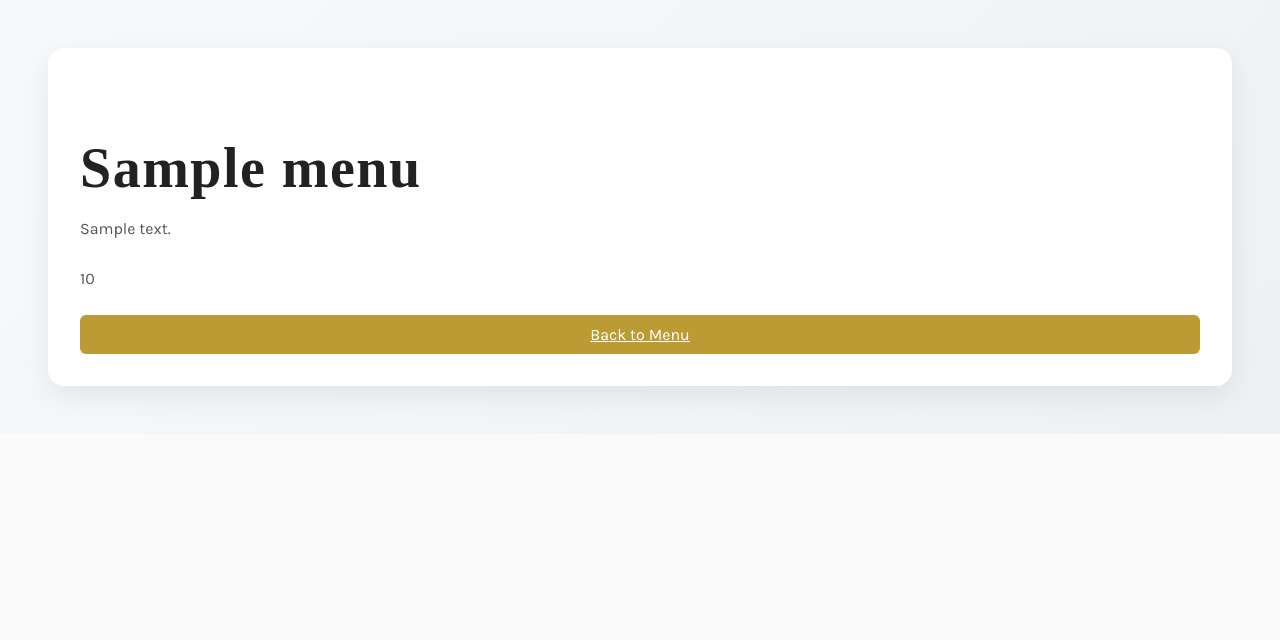
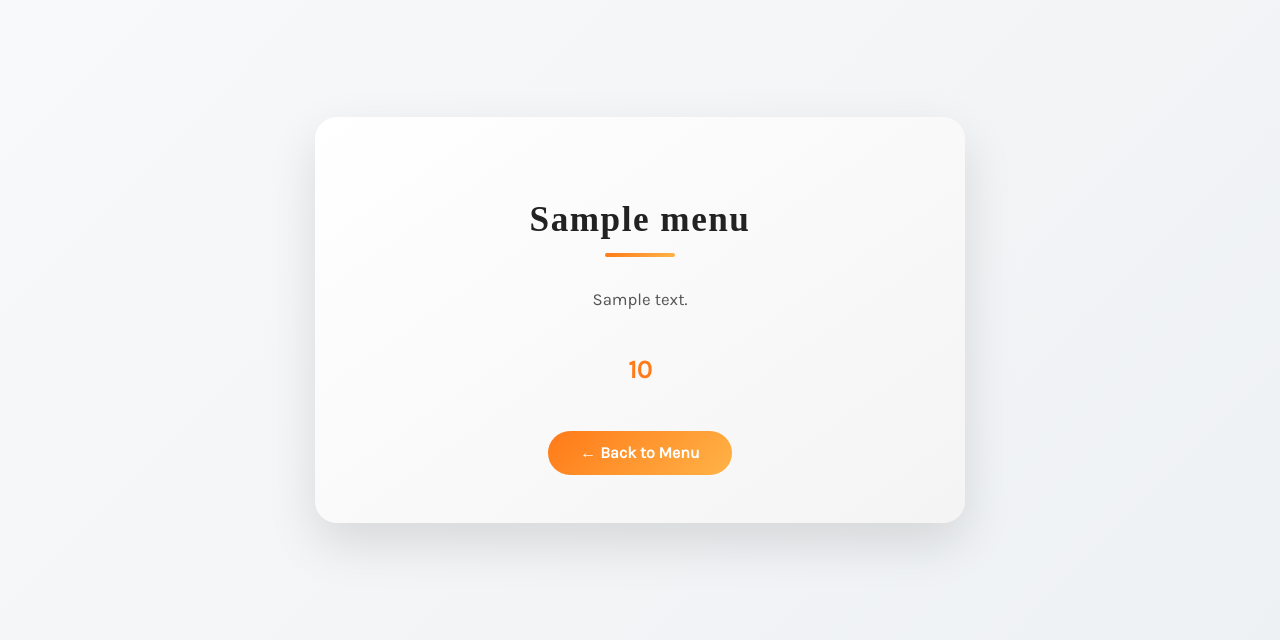
Before and after one commit to ShivahariRukesh/django-apps, a Django app: page /menu_item/1 in a window 1280 px wide. Shown: the part 195-835 px from the top of the page. Before the commit the page ends 615 px from the top, so only its background shows below. Run offline with Django 4.2, Linux system fonts and the light colour scheme; tables that the repository leaves empty hold one stand-in row (values such as "Sample post"); some web fonts are replaced.

Commit message:
Menu items enhancement

```diff
--- a/project-1/projectone/restaurant/static/restaurant/css/style.css
+++ b/project-1/projectone/restaurant/static/restaurant/css/style.css
@@ -373,6 +373,154 @@ input:focus, select:focus, textarea:focus {
 /* Menu Page --END */
 
 
+/* Menu Item Page -- START */
+
+.menu-item {
+  min-height: 80vh;
+  display: flex;
+  align-items: center;
+  justify-content: center;
+  padding: 2rem;
+
+  animation: pageFadeIn 0.8s ease-in-out;
+}
+
+
+.menu-item-card {
+  max-width: 650px;
+  width: 100%;
+
+  background: linear-gradient(145deg, #ffffff, #f4f4f4);
+  border-radius: 22px;
+  box-shadow: 0 20px 50px rgba(0, 0, 0, 0.12);
+
+  transform: translateY(30px);
+  opacity: 0;
+  animation: cardSlideUp 0.9s ease forwards;
+}
+
+.menu-item-card__content {
+  padding: 3rem;
+  text-align: center;
+}
+
+
+.menu-item-card__title {
+  font-size: 2.2rem;
+  font-weight: 800;
+  color: #222;
+  margin-bottom: 1rem;
+  position: relative;
+}
+
+
+.menu-item-card__title::after {
+  content: "";
+  display: block;
+  width: 70px;
+  height: 4px;
+  margin: 0.8rem auto 0;
+  background: linear-gradient(135deg, #ff7a18, #ffb347);
+  border-radius: 2px;
+
+  animation: underlineGrow 0.6s ease-out;
+}
+
+
+.menu-item-card__description {
+  font-size: 1.05rem;
+  line-height: 1.7;
+  color: #555;
+  margin: 1.8rem 0 2.2rem;
+}
+
+
+.menu-item-card__price {
+  font-size: 1.6rem;
+  font-weight: 700;
+  color: #ff7a18;
+  margin-bottom: 2.5rem;
+
+  animation: pricePop 0.6s ease-in-out;
+}
+
+
+.menu-item-card__btn {
+  display: inline-block;
+  padding: 0.8rem 2rem;
+  border-radius: 999px;
+
+  background: linear-gradient(135deg, #ff7a18, #ffb347);
+  color: #fff;
+  font-weight: 600;
+  text-decoration: none;
+
+  transition:
+    transform 0.3s ease,
+    box-shadow 0.3s ease,
+    background 0.4s ease;
+}
+
+.menu-item-card__btn:hover {
+  transform: translateY(-4px);
+  box-shadow: 0 10px 26px rgba(255, 122, 24, 0.45);
+  background: linear-gradient(135deg, #ff8c2b, #ffc06a);
+}
+
+
+@keyframes pageFadeIn {
+  from {
+    opacity: 0;
+  }
+  to {
+    opacity: 1;
+  }
+}
+
+@keyframes cardSlideUp {
+  to {
+    transform: translateY(0);
+    opacity: 1;
+  }
+}
+
+@keyframes underlineGrow {
+  from {
+    width: 0;
+  }
+  to {
+    width: 70px;
+  }
+}
+
+@keyframes pricePop {
+  0% {
+    transform: scale(0.9);
+    opacity: 0;
+  }
+  100% {
+    transform: scale(1);
+    opacity: 1;
+  }
+}
+
+@media (max-width: 480px) {
+  .menu-item-card__content {
+    padding: 2rem;
+  }
+
+  .menu-item-card__title {
+    font-size: 1.8rem;
+  }
+
+  .menu-item-card__price {
+    font-size: 1.4rem;
+  }
+}
+
+/* Menu Item Page -- START */
+
+
 @keyframes fadeIn {
     from { opacity: 0; }
     to { opacity: 1; }
--- a/project-1/projectone/restaurant/templates/menu_item.html
+++ b/project-1/projectone/restaurant/templates/menu_item.html
@@ -2,23 +2,23 @@
 {% load static %}
 
 {% block content %}
-<section>
+<section class="menu-item">
 
-  <article>
-    <div>
+  <article class="menu-item-card">
+    <div class="menu-item-card__content">
 
-      <h1>{{ menu_item.name }}</h1>
+      <h1 class="menu-item-card__title">{{ menu_item.name }}</h1>
 
-      <p>
+      <p class="menu-item-card__description">
         {{ menu_item.description }}
       </p>
 
-      <p>
+      <p class="menu-item-card__price">
         {{ menu_item.price }}
       </p>
 
-      <a href="{% url 'menu' %}" class="btn">
-        Back to Menu
+      <a href="{% url 'menu' %}" class="menu-item-card__btn">
+        ← Back to Menu
       </a>
 
     </div>
```
